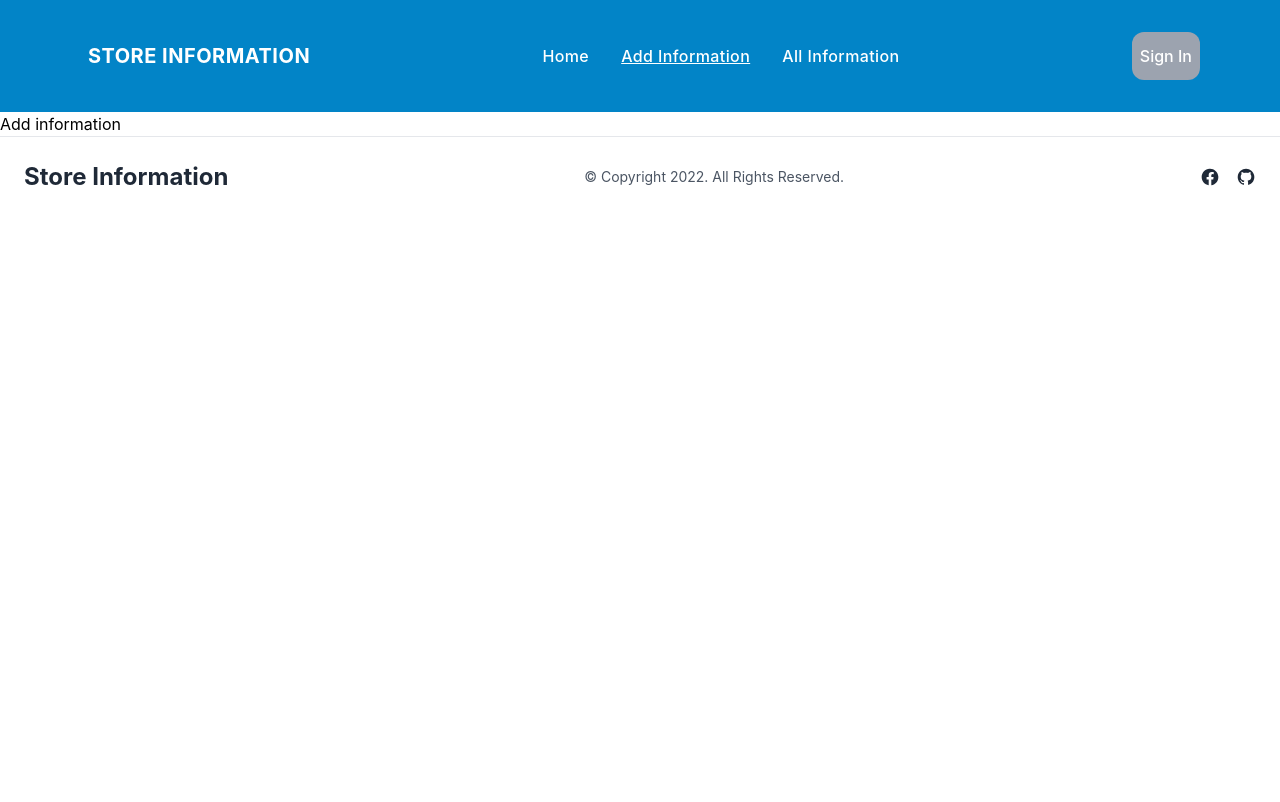
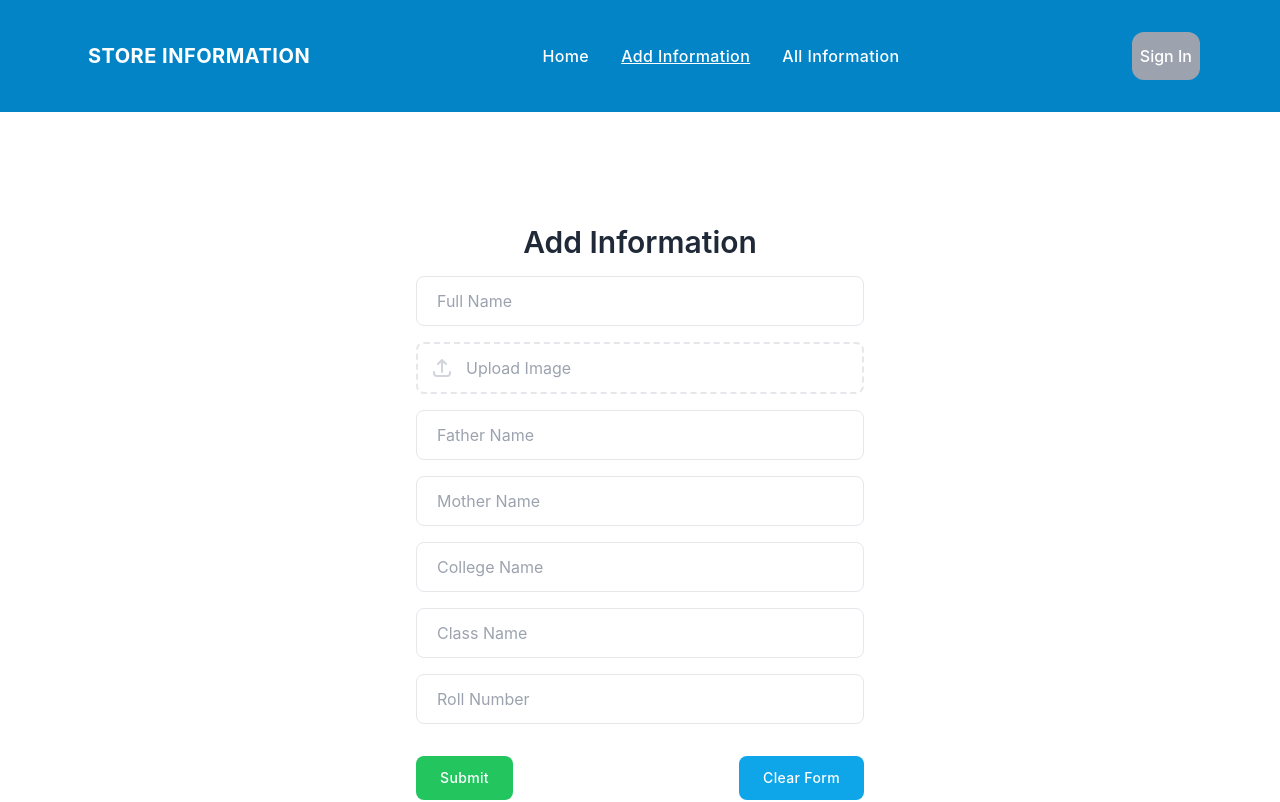
Before and after one commit to Sayem92/InfyU-Labs-store-form-data, a React (Create React App) app: page /addInformation in a window 1280 px wide. Shown: the top 802 px of the page. Built offline with nearby package versions, Linux system fonts and the light colour scheme; no server answers.

Commit message:
save information

```diff
--- a/src/components/Pages/AddInformation/AddInformation.js
+++ b/src/components/Pages/AddInformation/AddInformation.js
@@ -1,10 +1,192 @@
-import React from 'react';
+import React, { useContext } from 'react';
+import { useState } from 'react';
+import { useForm } from 'react-hook-form';
+import { toast } from 'react-hot-toast';
+import { useNavigate } from 'react-router-dom';
+import { AuthContext } from '../../AuthProvider/AuthProvider';
+import Loading from '../../Loading/Loading';
 
 const AddInformation = () => {
+    const { register, formState: { errors }, handleSubmit, resetField } = useForm();
+    const { user } = useContext(AuthContext);
+    const imageHostKey = process.env.REACT_APP_IMGBB_key;
+    const navigate = useNavigate()
+    const [loading, setLoading] = useState(false);
+
+
+    const handleAddInformation = data => {
+        if (data.image.length === 0) {
+            return alert('Please upload a new image');
+        }
+        else {
+            setLoading(true);
+            const image = data.image[0]
+            const formData = new FormData();
+            formData.append('image', image)
+            const url = `https://api.imgbb.com/1/upload?key=${imageHostKey}`;
+            fetch(url, {
+                method: "POST",
+                body: formData
+            })
+                .then(res => res.json())
+                .then(imgData => {
+                    if (imgData.success) {
+
+                        const addInformation = {
+                            name: data.name,
+                            image: imgData.data.display_url,
+                            father: data.father,
+                            mother: data.mother,
+                            college: data.college,
+                            className: data.className,
+                            roll: data.roll,
+                            email: user?.email
+                        }
+
+                        console.log(addInformation)
+
+
+                        fetch('http://localhost:5000/addInformation', {
+                            method: 'POST',
+                            headers: { 'Content-Type': 'application/json' },
+                            body: JSON.stringify(addInformation)
+                        })
+                            .then(res => res.json())
+                            .then(result => {
+                                // console.log(result);
+                                toast.success(`${data.name} Information save successful`);
+                                setLoading(false)
+                                navigate('/');
+
+                            })
+
+                    }
+                })
+
+
+        }
+    };
+
+    const handleClick = () => {
+        resetField("name");
+        resetField("image");
+        resetField("father");
+        resetField("mother");
+        resetField("className");
+        resetField("roll");
+        resetField("college");
+    }
+
+    if (loading) {
+        return <Loading></Loading>
+    }
+
     return (
-        <div>
-            Add information
-        </div>
+        <section className="bg-white dark:bg-gray-900">
+            <div className="container flex items-center justify-center min-h-screen px-6 py-16 mx-auto">
+                <form onSubmit={handleSubmit(handleAddInformation)}
+                    className="w-full max-w-md">
+                    <h1 className="text-3xl text-center font-semibold text-gray-800 capitalize  dark:text-white">Add Information</h1>
+
+
+                    <div className="relative flex items-center mt-4">
+                        <input type="text"
+                            {...register("name", {
+                                required: 'name is required'
+                            })}
+                            className="block w-full px-5 py-3 text-gray-700 bg-white border rounded-lg dark:bg-gray-900 dark:text-gray-300 dark:border-gray-600 focus:border-blue-400 dark:focus:border-blue-300 focus:ring-blue-300 focus:outline-none focus:ring focus:ring-opacity-40" placeholder="Full Name" />
+                    </div>
+                    {errors.name && <p className='text-red-600'>{errors.name?.message}</p>}
+
+
+                    <label htmlFor="dropzone-file" className="flex items-center px-3 py-3 mx-auto mt-4 text-center bg-white border-2 border-dashed rounded-lg cursor-pointer dark:border-gray-600 dark:bg-gray-900">
+                        <svg xmlns="http://www.w3.org/2000/svg" className="w-6 h-6 text-gray-300 dark:text-gray-500" fill="none" viewBox="0 0 24 24" stroke="currentColor" strokeWidth="2">
+                            <path strokeLinecap="round" strokeLinejoin="round" d="M4 16v1a3 3 0 003 3h10a3 3 0 003-3v-1m-4-8l-4-4m0 0L8 8m4-4v12" />
+                        </svg>
+                        <h2 className="mx-3 text-gray-400">Upload Image</h2>
+                        <input id="dropzone-file" type="file"
+                            {...register('image', {
+                                required: "Please upload image"
+                            })}
+                            className="hidden" />
+                    </label>
+                    {errors.image && <p className='text-red-600'>{errors.image.message}</p>}
+
+
+
+
+
+                    <div className="relative flex items-center mt-4">
+                        <input type="text"
+                            {...register("mother", {
+                                required: 'mother name is required'
+                            })}
+                            className="block w-full px-5 py-3 text-gray-700 bg-white border rounded-lg dark:bg-gray-900 dark:text-gray-300 dark:border-gray-600 focus:border-blue-400 dark:focus:border-blue-300 focus:ring-blue-300 focus:outline-none focus:ring focus:ring-opacity-40" placeholder="Father Name" />
+                    </div>
+                    {errors.mother && <p className='text-red-600'>{errors.mother?.message}</p>}
+
+
+
+                    <div className="relative flex items-center mt-4">
+                        <input type="text"
+                            {...register("father", {
+                                required: 'father name is required'
+                            })}
+                            className="block w-full px-5 py-3 text-gray-700 bg-white border rounded-lg dark:bg-gray-900 dark:text-gray-300 dark:border-gray-600 focus:border-blue-400 dark:focus:border-blue-300 focus:ring-blue-300 focus:outline-none focus:ring focus:ring-opacity-40" placeholder="Mother Name" />
+                    </div>
+                    {errors.father && <p className='text-red-600'>{errors.father?.message}</p>}
+
+
+                    <div className="relative flex items-center mt-4">
+                        <input type="text"
+                            {...register("college", {
+                                required: 'college name is required'
+                            })}
+                            className="block w-full px-5 py-3 text-gray-700 bg-white border rounded-lg dark:bg-gray-900 dark:text-gray-300 dark:border-gray-600 focus:border-blue-400 dark:focus:border-blue-300 focus:ring-blue-300 focus:outline-none focus:ring focus:ring-opacity-40" placeholder="College Name" />
+                    </div>
+                    {errors.college && <p className='text-red-600'>{errors.college?.message}</p>}
+
+
+
+                    <div className="relative flex items-center mt-4">
+                        <input type="text"
+                            {...register("className", {
+                                required: ' class name is required'
+                            })}
+                            className="block w-full px-5 py-3 text-gray-700 bg-white border rounded-lg dark:bg-gray-900 dark:text-gray-300 dark:border-gray-600 focus:border-blue-400 dark:focus:border-blue-300 focus:ring-blue-300 focus:outline-none focus:ring focus:ring-opacity-40" placeholder="Class Name" />
+                    </div>
+                    {errors.className && <p className='text-red-600'>{errors.className?.message}</p>}
+
+
+                    <div className="relative flex items-center mt-4">
+                        <input type="number"
+                            {...register("roll", {
+                                required: 'roll number is required'
+                            })}
+                            className="block w-full px-5 py-3 text-gray-700 bg-white border rounded-lg dark:bg-gray-900 dark:text-gray-300 dark:border-gray-600 focus:border-blue-400 dark:focus:border-blue-300 focus:ring-blue-300 focus:outline-none focus:ring focus:ring-opacity-40" placeholder="Roll Number" />
+                    </div>
+                    {errors.roll && <p className='text-red-600'>{errors.roll?.message}</p>}
+
+
+
+                    <div className="mt-8 flex justify-between ">
+                        <div>
+                            <button className="w-full px-6 py-3 text-sm font-medium tracking-wide text-white capitalize transition-colors duration-300 transform bg-green-500 rounded-lg hover:bg-green-400 focus:outline-none focus:ring focus:ring-blue-300 focus:ring-opacity-50">
+                                Submit
+                            </button>
+                        </div>
+                        <div>
+                            <button
+                                onClick={handleClick}
+
+                                className="w-full px-6 py-3 text-sm font-medium tracking-wide text-white capitalize transition-colors duration-300 transform bg-sky-500 rounded-lg hover:bg-sky-400 focus:outline-none focus:ring focus:ring-blue-300 focus:ring-opacity-50">
+                                clear form
+                            </button>
+                        </div>
+                    </div>
+                </form>
+            </div>
+        </section>
     );
 };
 
```
Also changed, not shown: firebase.json (added), 1 other file (tests, documents, lock files or other folders).
